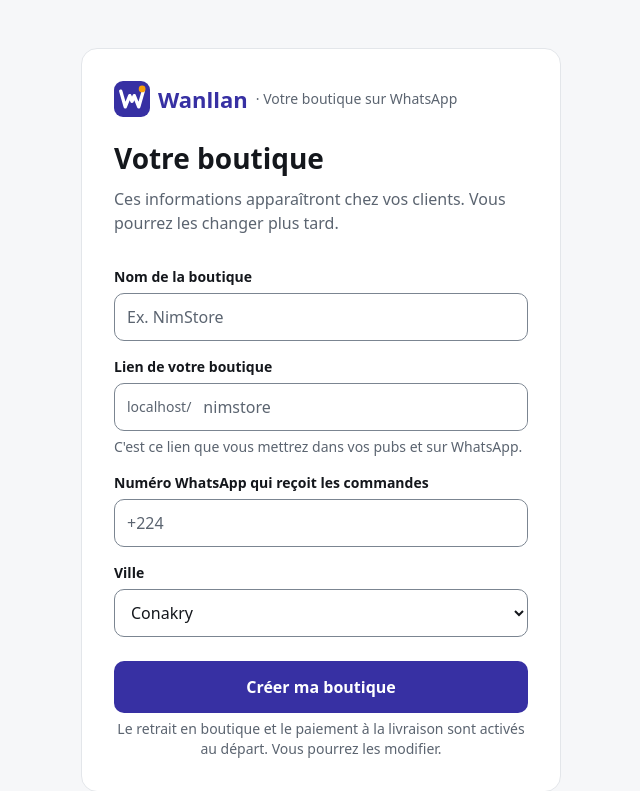
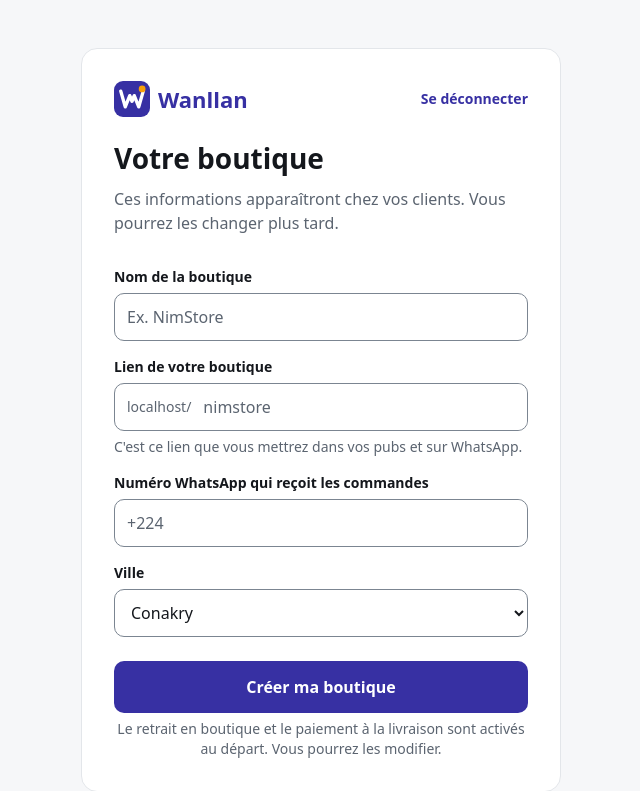
Before and after one commit to MohameBalde/Replica, a Laravel app: page /admin/boutique/creer in a window 1280 px wide. Shown: the top 791 px of the page, without its empty margins (319-959 px from the left). Run offline with Laravel 12, Linux system fonts and the light colour scheme; the visitor is signed in with stand-in values (Sample User, id 1); data that the repository does not hold is empty; style sheets or scripts are compiled from the project's sources.

Commit message:
Création de boutique : bouton « Se déconnecter » en haut de la page (#9)
Un commerçant qui a déjà une boutique et crée un deuxième compte par erreur
(autre numéro) arrivait sur « Votre boutique » sans pouvoir en sortir : la
page de connexion le renvoyait là et il n'y avait pas de déconnexion.

- « Se déconnecter » en haut à droite de « Votre boutique » ; la déconnexion
  mène à la page de connexion.
- L'en-tête des pages invitées devient un <div> pour accepter un formulaire.
- 1 test de plus (AuthPagesTest) ; 144 tests verts sur SQLite et MariaDB.


Claude-Session: https://claude.ai/code/session_01QK2U4wKdDEESVGjkep23Ng

Co-authored-by: Claude <noreply@anthropic.com>

```diff
--- a/boutique/resources/views/admin/store/create.blade.php
+++ b/boutique/resources/views/admin/store/create.blade.php
@@ -1,4 +1,12 @@
 <x-layouts.guest title="Créer ma boutique">
+    {{-- Compte créé par erreur (le commerçant a déjà une boutique avec un autre numéro) : seule sortie, la connexion renvoie ici. --}}
+    <x-slot:action>
+        <form method="POST" action="{{ route('logout') }}">
+            @csrf
+            <button type="submit" class="py-2 text-sm font-semibold text-accent">Se déconnecter</button>
+        </form>
+    </x-slot:action>
+
     <h1 class="text-display font-bold">Votre boutique</h1>
     <p class="mt-3 text-text-muted">Ces informations apparaîtront chez vos clients. Vous pourrez les changer plus tard.</p>
 
--- a/boutique/resources/views/components/layouts/guest.blade.php
+++ b/boutique/resources/views/components/layouts/guest.blade.php
@@ -1,17 +1,17 @@
 @props(['title' => null, 'wide' => false])
 {{-- Téléphone : la page entière. Ordinateur et tablette : une carte centrée (plus large pour les pages à lire).
-     $action : un lien en haut à droite (ex. « Se connecter » sur l'inscription), visible sans faire défiler. --}}
+     $action : un lien ou un bouton en haut à droite (ex. « Se connecter » sur l'inscription), visible sans faire défiler. --}}
 <x-layouts.base :title="$title" class="min-h-dvh">
     <main class="mx-auto max-w-content px-4 py-10 md:my-12 md:rounded-lg md:border md:border-border md:bg-bg md:p-8 {{ $wide ? 'md:max-w-admin lg:p-10' : '' }}">
-        <p class="mb-6 flex items-center gap-2">
+        <div class="mb-6 flex items-center gap-2">
             <img src="{{ asset('favicon.svg') }}" alt="" class="size-9" width="36" height="36">
             <span class="text-xl font-extrabold text-accent">{{ config('app.name') }}</span>
             @isset($action)
-                <span class="ml-auto">{{ $action }}</span>
+                <div class="ml-auto">{{ $action }}</div>
             @else
                 <span class="text-sm text-text-muted">· Votre boutique sur WhatsApp</span>
             @endisset
-        </p>
+        </div>
         {{ $slot }}
     </main>
 </x-layouts.base>
```
Also changed, not shown: boutique/tests/Feature/AuthPagesTest.php (+18 -1 lines), replica/build-log.md (+3 -2 lines).
